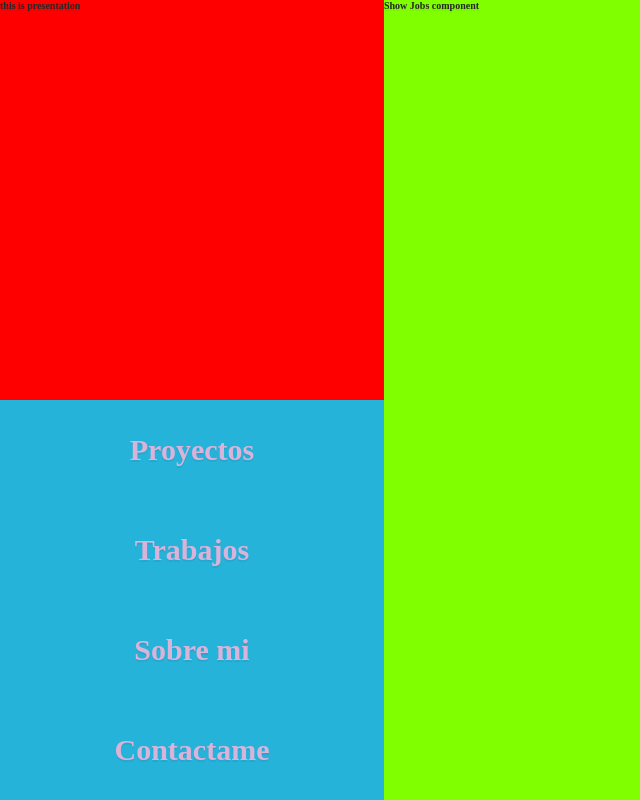
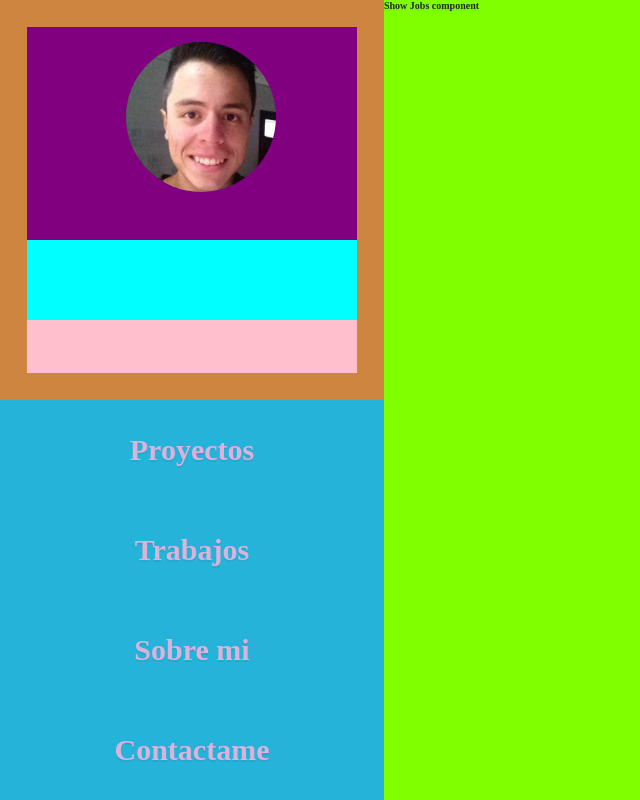
Before and after one commit to thirty33/CurriculVitae_Administrator, a Vue app: page /jobs in a window 1280 px wide. Shown: the whole page, without its empty margins (0-640 px from the left). Built offline with nearby package versions, Linux system fonts and the light colour scheme.

Commit message:
ImagePresentation Component

```diff
--- a/package.json
+++ b/package.json
@@ -23,6 +23,7 @@
     "babel-eslint": "^10.0.1",
     "eslint": "^5.16.0",
     "eslint-plugin-vue": "^5.0.0",
+    "html-webpack-plugin": "^3.2.0",
     "vue-template-compiler": "^2.5.21"
   },
   "eslintConfig": {
--- a/src/App.vue
+++ b/src/App.vue
@@ -1,6 +1,9 @@
 <template>
   <div id="app">
-    <div id="app_hero">this is presentation</div>
+    <div id="app_hero">
+      <presentation-wrapper>
+      </presentation-wrapper>
+    </div>
     <div id="app_nav">
       <navigator-driver>
       </navigator-driver>
@@ -15,12 +18,14 @@
 <script>
 import NavigatorDriver from './components/Navigator.vue'
 import NavigationWrapper from './components/NavigationWrapper.vue'
+import PresentationWrapper from './components/PresentationWrapper.vue'
 
 export default {
   name: 'app',
   components: {
     NavigatorDriver,
-    NavigationWrapper
+    NavigationWrapper,
+    PresentationWrapper
   }
 }
 </script>
@@ -70,6 +75,7 @@ body {
 
 #app_hero {
   grid-area: presentation;
+  display: grid;
   background-color: red;
 }
 
@@ -79,7 +85,8 @@ body {
   background-color: yellow;
 }
 
-#app_nav > * {
+#app_nav > *,
+#app_hero > * {
   height: 100%;
   width: 100%;
 }
--- /dev/null
+++ b/src/components/PresentationComponents/ImagePresentation.vue
@@ -0,0 +1,23 @@
+<template>
+    <img id="user_avatar" :src="photo_url" alt="avatar photo">
+</template>
+
+<script>
+export default {
+	props: ['photo_url'],
+	data() {
+		return {
+		}
+	}
+}
+</script>
+
+<style scoped>
+#user_avatar {
+    border-radius: 50%;
+    max-width: 150px;
+    position: absolute;
+    top: 7%;
+    left: 30%;
+}
+</style>
--- /dev/null
+++ b/src/components/PresentationWrapper.vue
@@ -0,0 +1,68 @@
+<template>
+    <div id="main_div_presentation">
+      <div id="presentation_foto">
+				<user-image
+					:photo_url="user_information.photo_url">
+
+				</user-image>
+			</div>
+      <div id="presentation_description"></div>
+      <div id="presentation_social_networks"></div>
+    </div>
+</template>
+
+<script>
+import UserImage from './PresentationComponents/ImagePresentation.vue'
+export default {
+	data() {
+		return {
+			user_information: {
+				photo_url: 'avatar.png',
+				description: '',
+				technologies: [
+					{ name: 'twitter', url: '', network_icon: ''},
+					{ name: 'github', url: '', network_icon: ''},
+					{ name: 'linkedn', url: '', network_icon: ''},
+				]
+			}
+		}
+	},
+	components: {
+		UserImage
+	}
+}
+</script>
+
+<style scoped>
+
+#main_div_presentation {
+  width: inherit;
+  height: inherit;
+  color: white;
+  background-color: peru;
+  display: grid;
+  grid-gap: 0;
+  grid-template-rows: 1fr 8fr 3fr 2fr 1fr;
+  grid-template-columns: 1fr 12fr 1fr;
+}
+
+#presentation_foto {
+  background-color: purple;
+  grid-row: 2;
+  grid-column: 2;
+	position:relative;
+}
+
+#presentation_description {
+  background-color: aqua;
+  grid-row: 3;
+  grid-column: 2;
+}
+
+#presentation_social_networks {
+  background-color: pink;
+  grid-row: 4;
+  grid-column: 2;
+}
+
+</style>
```
Also changed, not shown: public/avatar.png (added), src/assets/avatar.png (added).
